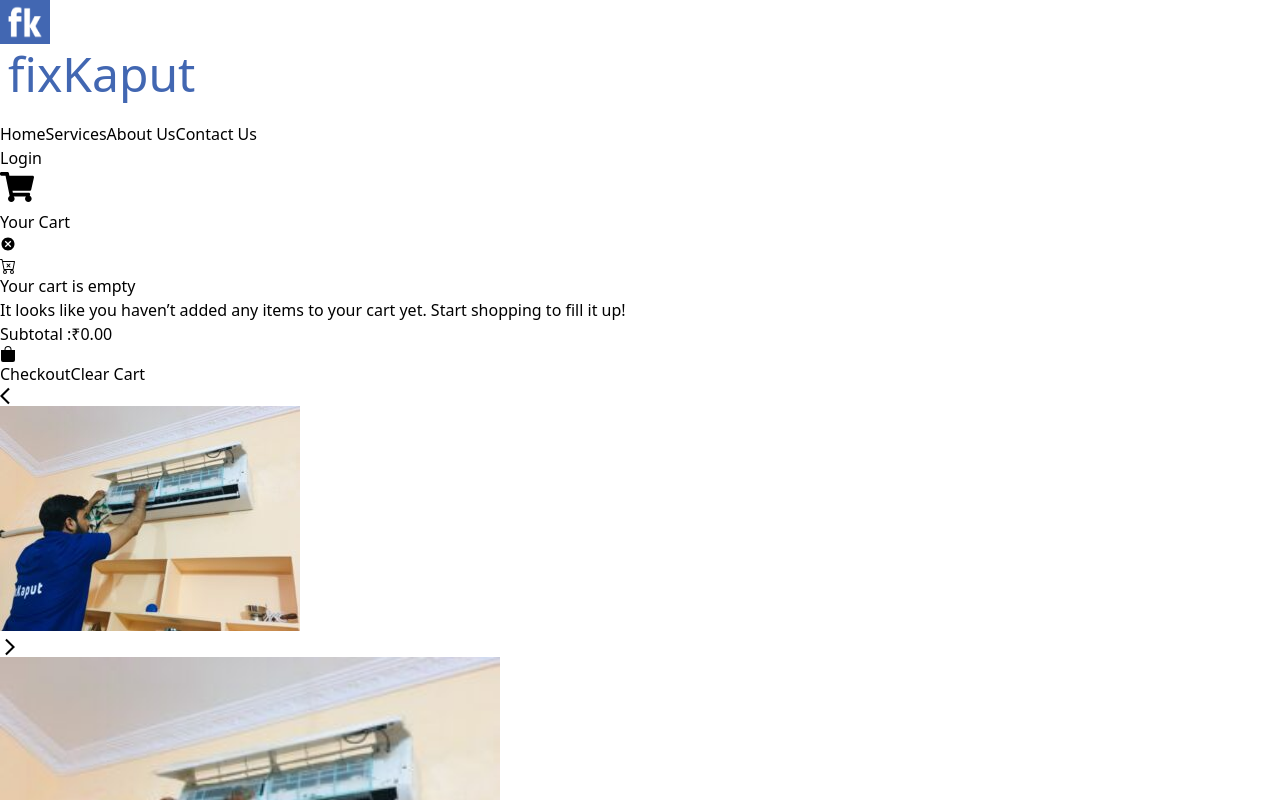
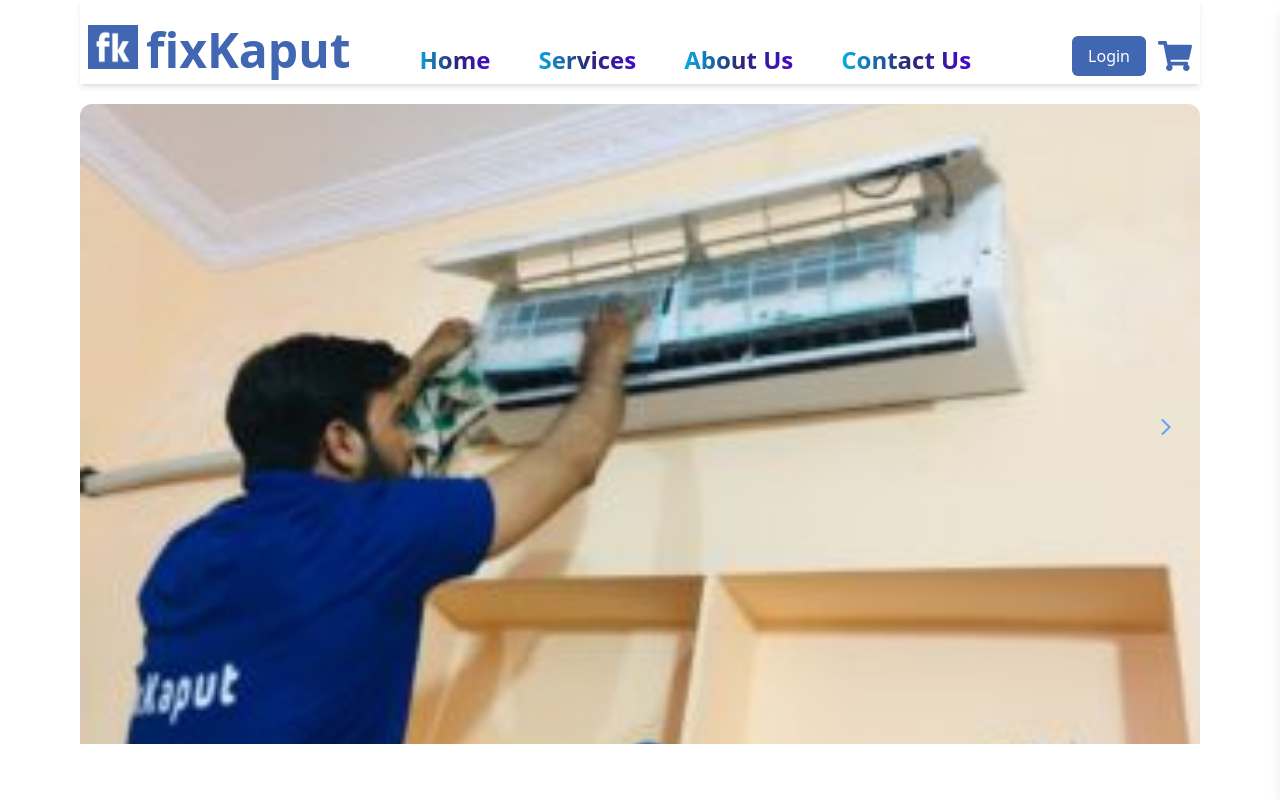
Before and after one commit to ikrammirza/fixkaput, a Next.js app: page / in a window 1280 px wide. Shown: the top 800 px of the page. Built offline with nearby package versions, Linux system fonts and the light colour scheme.

Commit message:
fixed styling

```diff
--- /dev/null
+++ b/tailwind.config.js
@@ -0,0 +1,22 @@
+module.exports = {
+  content: [
+    "./app/**/*.{js,ts,jsx,tsx,mdx}",
+    "./pages/**/*.{js,ts,jsx,tsx,mdx}",
+    "./components/**/*.{js,ts,jsx,tsx,mdx}",
+
+    // Or if using `src` directory:
+
+  ],
+  theme: {
+    extend: {},
+  },
+  variants: {
+    extend: {
+      backgroundColor: ['disabled'],
+      cursor: ['disabled'],
+    },
+  },
+  plugins: [
+    require('@tailwindcss/forms'),
+  ],
+}
```
